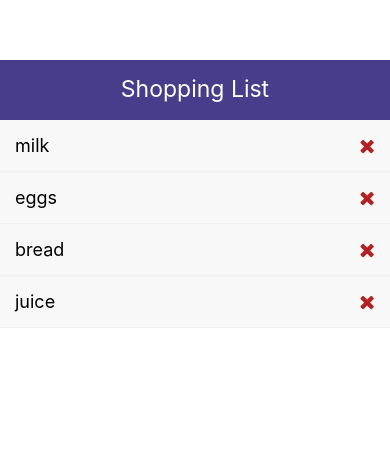
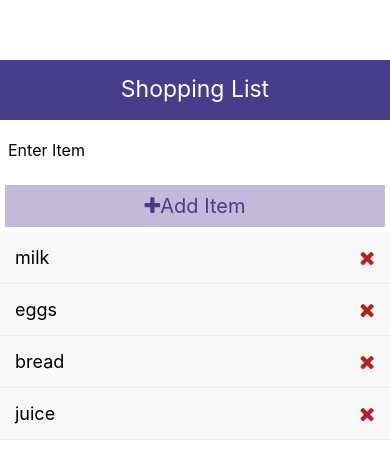
Before and after one commit to DanielleInkster/ShoppingList, a React Native app: screen / in a window 390 px wide. Shown: the top 462 px of the page. Built offline with nearby package versions, Linux system fonts and the light colour scheme.

Commit message:
AddItem on App page

```diff
--- a/App.js
+++ b/App.js
@@ -1,6 +1,7 @@
 import React, {useState} from 'react'
 import Header from './components/Header'
 import ListItem from './components/ListItem'
+import AddItem from './components/AddItem'
 import {View, FlatList, Text, StyleSheet} from 'react-native'
 import { v4 as uuidv4 } from 'uuid'
 
@@ -22,6 +23,7 @@ const App =()=>{
   return(
     <View style ={styles.container}>
         <Header/>
+        <AddItem/>
         <FlatList data={items} renderItem ={({item})=> (
           <ListItem item={item} deleteItem = {deleteItem}s/>
           )}/>
```
